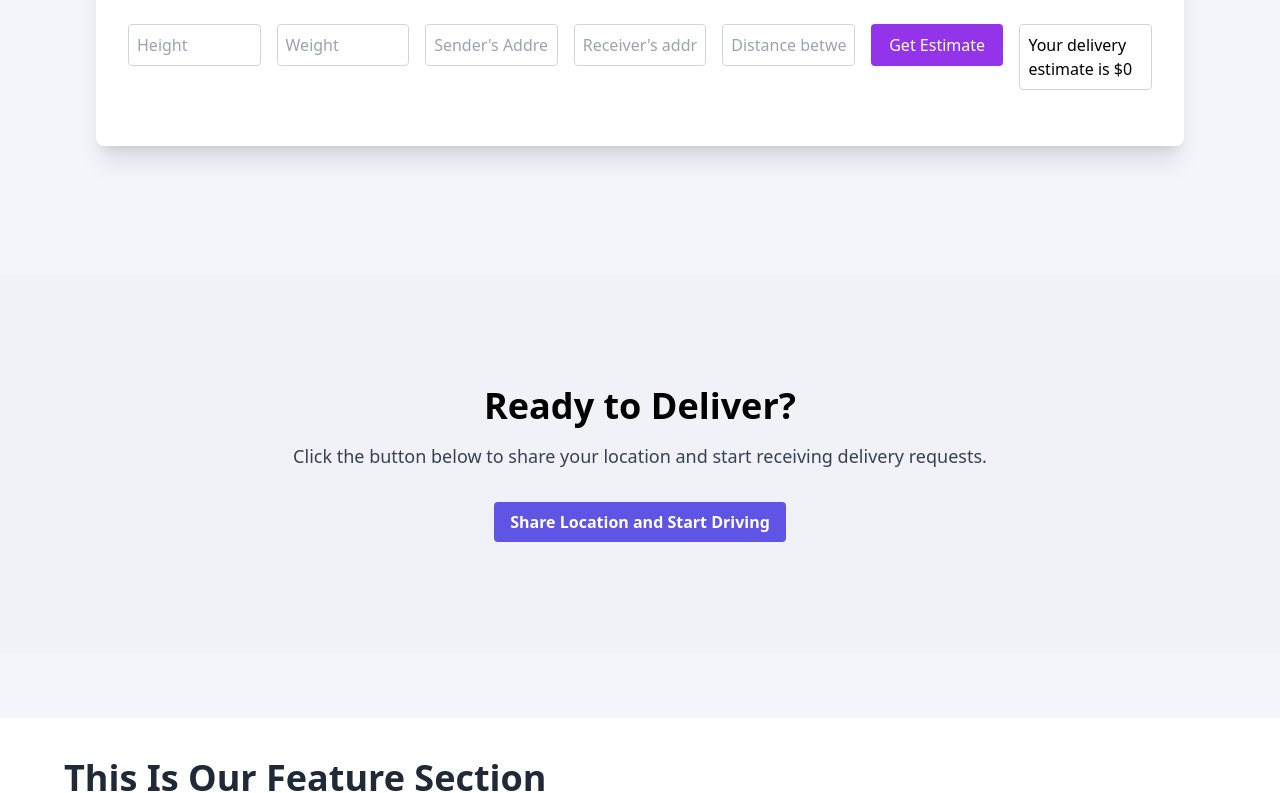
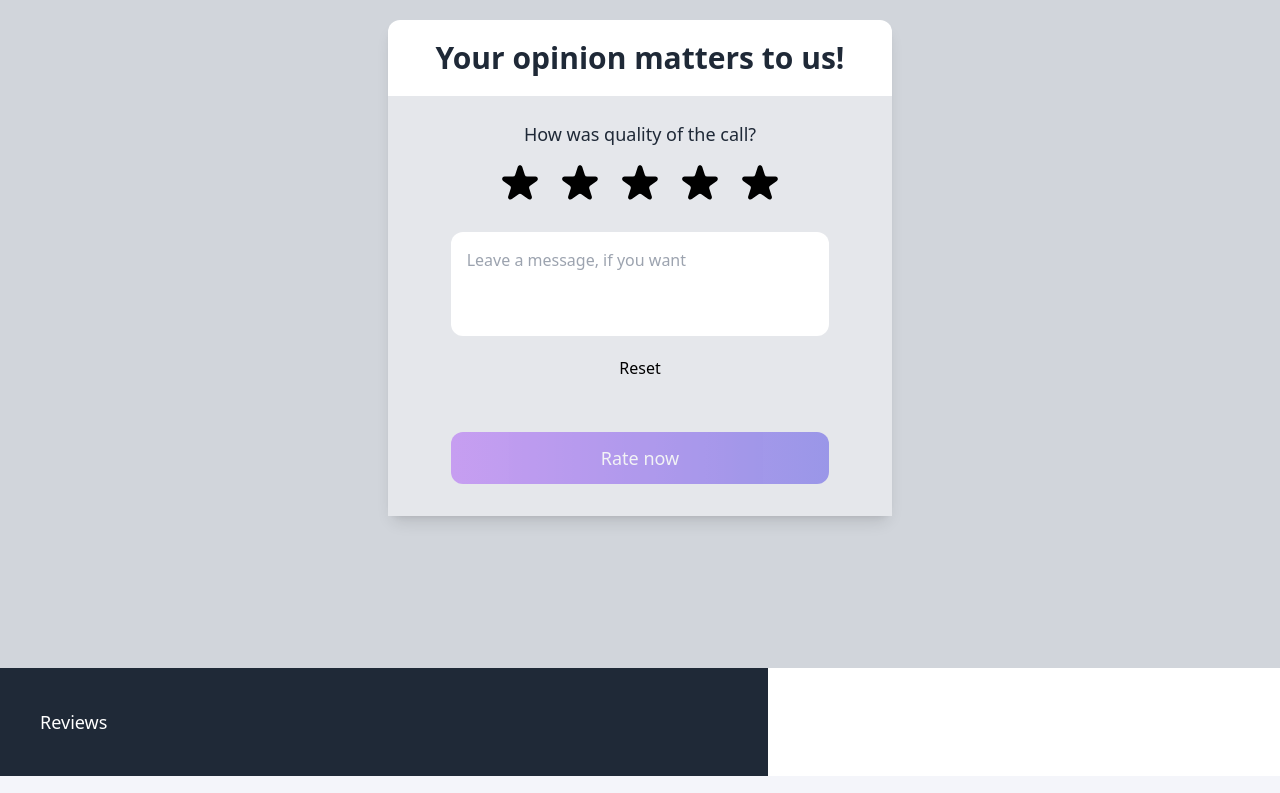
Before and after one commit to Fatoumatabintabarry/DeliveryService, a React (Vite) app in the folder client/: page / in a window 1280 px wide. Shown: the part 852-1645 px from the top of the page. Built offline with nearby package versions, Linux system fonts and the light colour scheme.

Commit message:
front end of Review of service
i completed front end and functionality of review a service .

```diff
--- a/client/src/Pages/home.jsx
+++ b/client/src/Pages/home.jsx
@@ -1,13 +1,26 @@
 
 import React from 'react'
+import { useState } from 'react'
 import styles from '../style'
 import '../index.css'
 import GetEstimate from '../components/GetEstimate'
 import {Navbar, Hero, Testimonial, Footer} from '../components/index';
 import Features from '../components/Features';
 import DriverPortal from './DriverPortal';
+import CreateReview from '../components/CreateReview';
+import DisplayReviews from '../components/DisplayReviews';
 
-const home = () => (
+const home = () => {
+// ths use state is meant e to store reviews !
+    const [reviews, setReviews] = useState([]);
+
+    // Function to handle review submission
+    const handleReviewSubmit = (newReview) => {
+      setReviews([...reviews, newReview]);
+    };
+
+    return(
+
     // 1rst div will wrap up our entire page
 <div className="w-full overflow-hidden ">
 
@@ -22,6 +35,13 @@ const home = () => (
         <div className={`bg-primary ${styles.flexStart} bg-white `}>
           <div className={`${styles.boxWidth}`}>
           <Hero />
+         </div>
+        </div>
+        <div className={`bg-primary ${styles.flexStart} bg-white `}>
+          <div className={`${styles.boxWidth}`}>
+          <CreateReview onReviewSubmit={handleReviewSubmit} />
+          <DisplayReviews reviews={reviews} />
+
          </div>
         </div>
 
@@ -55,5 +75,6 @@ const home = () => (
     </div>
   );
 
+}
 
 export default home;
--- a/client/src/Pages/whyshiped.jsx
+++ b/client/src/Pages/whyshiped.jsx
@@ -6,9 +6,12 @@ import {Navbar,Testimonial, Footer} from '../components/index';
 import CommunicationForm from '../components/CommunicationForm';
 import Aboutus from '../components/Aboutus';
 import ChoicePageHeader from '../components/ChoicePageHeader';
+import DisplayReviews from '../components/DisplayReviews';
 
 
 const whyshiped = () => {
+   // Assuming reviews are fetched or managed globally
+   const reviews = []; // This should be replaced with actual state management logic
   return (
 
     <div className="  w-full overflow-hidden ">
@@ -24,7 +27,12 @@ const whyshiped = () => {
          </div>
         </div>
 
-
+       {/* Add DisplayReviews where you want it to appear */}
+          <div className={`${styles.paddingX} ${styles.flexCenter} bg-white`}>
+        <div className={`${styles.boxWidth}`}>
+          <DisplayReviews reviews={reviews} />
+        </div>
+      </div>
 
 
 
--- /dev/null
+++ b/client/src/components/CreateReview.jsx
@@ -0,0 +1,153 @@
+import React from 'react'
+import { useState } from 'react'
+
+function CreateReview ({onReviewSubmit }) {
+    const [clicked, setClicked] = useState(false);
+    const [stars, setStars] = useState(1);
+    const [review, setReview] = useState("");
+
+
+
+    const onMouseOver = (rating) => {
+        if (clicked) return;
+
+        // Then highlight the stars up to the rating
+        [...Array(rating)].forEach((x, i) => {
+          document.querySelector(`#star-${i + 1}`).classList.replace("text-grey-500", "text-yellow-500");
+        });
+      };
+
+    const onMouseOut = (rating) => {
+
+        if (clicked) return;
+
+          [...Array(rating)].forEach((x, i) => {
+            document.querySelector(`#star-${i + 1}`).classList.replace("text-yellow-500", "text-grey-500");
+          });
+        };
+
+
+
+    const onClick = (rating) => {
+
+        setClicked(true);
+        setStars(rating);
+    //reset
+
+      [...Array(rating)].forEach((x, i) => {
+        document.querySelector(`#star-${i + 1}`).classList.replace("text-yellow-500", "text-grey-500");
+      });
+        // Then highlight the stars up to the rating
+        [...Array(rating)].forEach((x, i) => {
+            document.querySelector(`#star-${i + 1}`).classList.replace("text-grey-500", "text-yellow-500");
+          });
+
+    };
+    const resetForm = () => {
+        // No need to prevent default since we're not submitting a form.
+
+        // Reset stars
+        [...Array(5)].forEach((_, i) => {
+          document.querySelector(`#star-${i + 1}`).classList.replace("text-yellow-500", "text-grey-500");
+        });
+
+        // Reset state
+        setReview("");
+        setStars(1);
+        setClicked(false);
+      };
+
+    const submitReview = (e) => {
+        e.preventDefault();
+        const newReview = {
+         rating: stars,
+        description: review,
+
+  };
+
+  onReviewSubmit(newReview);
+  resetForm(); // Call without passing the event 'e'
+};
+
+
+  return (
+
+<div className="min-h-screen bg-gray-300 py-6 flex flex-col justify-center sm:py-12">
+  <div className="py-3 sm:max-w-xl sm:mx-auto">
+
+    <div className="bg-white min-w-1xl flex flex-col rounded-xl shadow-lg">
+      <div className="px-12 py-5">
+        <h2 className="text-gray-800 text-3xl font-semibold">Your opinion matters to us!</h2>
+      </div>
+      <div className="bg-gray-200 w-full flex flex-col items-center">
+                <div className="flex flex-col items-center py-6 space-y-3">
+                    <span className="text-lg text-gray-800">How was quality of the call?</span>
+                {/*This is the row for the starts */}
+
+                        <div className="flex space-x-3">
+                            {[...Array(5)].map((x,i)=>{
+
+                                return<svg  className="w-12 h-12 text-grey-500"
+                                key={i}
+                                id={`star-${i + 1}`}
+                                onMouseOver={(e) => onMouseOver(i + 1)}
+                                onMouseOut={(e) => onMouseOut(i + 1)}
+                                onClick={(e) => onClick(i + 1)}
+                                xmlns="http://www.w3.org/2000/svg"
+                                viewBox="0 0 20 20"
+                                fill="currentColor"
+                                >
+                                <path d="M9.049 2.927c.3-.921 1.603-.921 1.902 0l1.07 3.292a1 1 0 00.95.69h3.462c.969 0 1.371
+                                1.24.588 1.81l-2.8 2.034a1 1 0 00-.364 1.118l1.07 3.292c.3.921-.755 1.688-1.54 1.118l-2.8-2.034a1
+                                1 0 00-1.175 0l-2.8 2.034c-.784.57-1.838-.197-1.539-1.118l1.07-3.292a1 1
+                                0 00-.364-1.118L2.98 8.72c-.783-.57-.38-1.81.588-1.81h3.461a1 1 0 00.951-.69l1.07-3.292z" />
+                            </svg>
+
+
+                            })}
+
+                        </div>
+
+
+                </div>
+                <div className="w-3/4 flex flex-col">
+                    <textarea
+                        rows="3"
+                        className="p-4 text-gray-500 rounded-xl resize-none"
+                        value={review}
+                        onChange={(e) =>setReview(e.target.value)}
+                        placeholder="Leave a message, if you want" // Use placeholder attribute for placeholder text
+                    />
+
+                    <button
+                        className="py-3 my-2 " // Tailwind classes for a warning button
+                        onClick={(e) =>resetForm(e)}
+                    >
+                        Reset
+                    </button>
+
+                    <button
+                        className="py-3 my-8 text-lg bg-gradient-to-r from-purple-500 to-indigo-600 rounded-xl text-white disabled:opacity-50" // Tailwind classes for a success button
+                        onClick={(e) =>submitReview(e)}
+                        disabled={review === ""}
+                    >
+                        Rate now
+                    </button>
+                </div>
+
+          </div>
+
+        </div>
+
+
+     </div>
+
+
+</div>
+
+
+
+  );
+}
+
+export default CreateReview
--- /dev/null
+++ b/client/src/components/DisplayReviews.jsx
@@ -0,0 +1,36 @@
+import React from 'react'
+import CreateReview from './CreateReview'
+const DisplayReviews = ({reviews}) => {
+  return (
+
+    <div className="md:w-3/5 w-3/4 px-10 flex flex-col gap-2 p-5 bg-gray-800 text-white">
+    <h1 className="py-5 text-lg">Reviews</h1>
+
+    {reviews.map((review, rIndex) => {
+      return (
+        <div key={rIndex} className="flex flex-col gap-4 bg-gray-700 p-4">
+
+
+          <div className="flex justify-between">
+              <div className="flex gap-1 text-orange-300">
+                  {[...Array(review.rating)].map((_, sIndex) => (
+                      <svg key={sIndex} className="w-6 h-6 text-yellow-500" xmlns="http://www.w3.org/2000/svg" viewBox="0 0 20 20" fill="currentColor">
+                      <path d="M9.049 2.927c.3-.921 1.603-.921 1.902 0l1.07 3.292a1 1 0 00.95.69h3.462c.969 0 1.371 1.24.588 1.81l-2.8 2.034a1 1 0 00-.364 1.118l1.07 3.292c.3.921-.755 1.688-1.54 1.118l-2.8-2.034a1 1 0 00-1.175 0l-2.8 2.034c-.784.57-1.838-.197-1.539-1.118l1.07-3.292a1 1 0 00-.364-1.118L2.98 8.72c-.783-.57-.38-1.81.588-1.81h3.461a1 1 0 00.951-.69l1.07-3.292z" />
+                      </svg>
+                  ))}
+              </div>
+
+              <div className="flex gap-2">
+                  <span>{review.reviewerName}</span>
+              </div>
+          </div>
+          <p>{review.description}</p>
+        </div>
+      );
+    })}
+  </div>
+
+  );
+}
+
+export default DisplayReviews
--- a/client/src/components/Footer.jsx
+++ b/client/src/components/Footer.jsx
@@ -1,49 +1,41 @@
-import React from 'react'
+import React from 'react';
 import styles from '../style';
 import { logoWhite } from '../assets';
 import { footerLinks } from '../constants';
 
 const Footer = () => {
   return (
-    <section className={`${styles.flexCenter}${styles.paddingY} flex-col bg-[#5F54E3] mt-6 pt-6`}>
-    <div className={`${styles.flexStart} md:flex-row flex-col mb-6 w-full mb-6 `}>
+    <section className={`${styles.flexCenter} ${styles.paddingY} flex-col bg-[#5F54E3] mt-6 pt-6`}>
+      <div className={`${styles.flexStart} md:flex-row flex-col mb-6 w-full`}>
 
         <div>
           <img src={logoWhite} alt="logo" className='w-[266px] h-[72px] object-contain' />
-
         </div>
 
-      <div className='flex-[1.5] w-full flex flex row justify-between flex-wrap md:mt-0 mt-10'>
-        {footerLinks.map((footerLink)=>(
-          <div key={footerLink.key} className='flex flex-col ss:my-0 my-4 min-w-[150px]'>
+        <div className='flex-[1.5] w-full flex flex-row justify-between flex-wrap md:mt-0 mt-10'>
+          {footerLinks.map((footerLink, footerLinkIndex) => (
+            <div key={`footerLink-${footerLinkIndex}`} className='flex flex-col ss:my-0 my-4 min-w-[150px]'>
 
-          <h4 className='font-poppins font-medium text-[18px]
-          leading-[27px] text-white'>
+              <h4 className='font-poppins font-medium text-[18px] leading-[27px] text-white'>
                 {footerLink.title}
               </h4>
               <ul className='list-none mt-4'>
-              {footerLink.links.map((link, index)=>(
-                <li key={link.name} className={`font-poppins font-normal text-[16px]
-                leading-[24px] text-dimwit hover: text-white
-                cursor-pointer $ {index !== footerLink.links.length-1 ?'mb-4' : 'mb-0'}`}>
+                {footerLink.links.map((link, linkIndex) => (
+                  <li key={`link-${footerLinkIndex}-${linkIndex}`} className={`font-poppins font-normal text-[16px] leading-[24px] text-dimWhite hover:text-white cursor-pointer ${linkIndex !== footerLink.links.length - 1 ? 'mb-4' : 'mb-0'}`}>
                       {link.name}
                   </li>
                 ))}
-
               </ul>
             </div>
           ))}
         </div>
       </div>
 
-    <div className='w-full items-center md:flex-row  pt-2
-    border-t-[1px] border-t-[#3f3E45]'>
-      <p className='text-center text-[18px]
-    leading-[27px] text-white'> @SOEN343 project.
-     </p>
+      <div className='w-full flex items-center justify-center md:flex-row pt-2 border-t-[1px] border-t-[#3f3E45]'>
+        <p className='text-center text-[18px] leading-[27px] text-white'>@SOEN343 project.</p>
       </div>
     </section>
-  )
+  );
 }
 
-export default Footer
+export default Footer;
```
Lines whose indentation alone changed are shown as unchanged.
